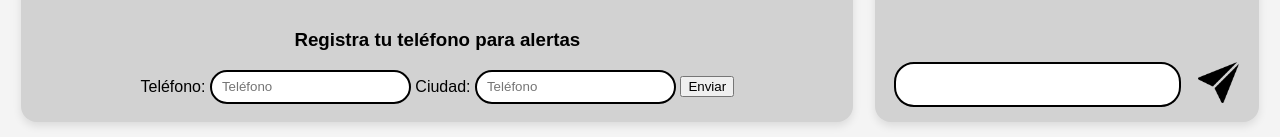
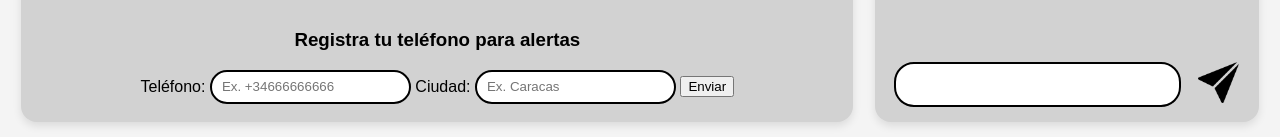
Before and after one commit to NIU1671277/Hackathon-Challenge2-Climate, a website: page public/index.html in a window 1280 px wide. Shown: the part 660-797 px from the top of the page. Drawn offline with nearby package versions, Linux system fonts and the light colour scheme; no server answers; a web font is replaced by a local one.

Commit message:
textos inputs

```diff
--- a/public/index.html
+++ b/public/index.html
@@ -1,5 +1,6 @@
 <!DOCTYPE html>
 <html lang="en">
+
 <head>
     <meta charset="UTF-8">
     <meta name="viewport" content="width=device-width, initial-scale=1.0">
@@ -12,6 +13,7 @@
     <link rel="stylesheet" href="css/stylesmap.css">
     <script defer src="js/menu.js"></script>
 </head>
+
 <body>
     <header>
         <h1>Latamergence</h1>
@@ -33,9 +35,9 @@
                 <h3>Registra tu teléfono para alertas</h3>
                 <form>
                     <label for="phone">Teléfono:</label>
-                    <input type="tel" id="phone" name="phone" placeholder="Teléfono" required>
+                    <input type="tel" id="phone" name="phone" placeholder="Ex. +34666666666" required>
                     <label for="phone">Ciudad:</label>
-                    <input type="tel" id="ciutat" name="ciutat" placeholder="Teléfono" required>
+                    <input type="tel" id="ciutat" name="ciutat" placeholder="Ex. Caracas" required>
                     <button type="submit" onclick="//funcio js">Enviar</button>
                 </form>
             </div>
@@ -88,4 +90,5 @@
 
     </div>
 </body>
+
 </html>
```
